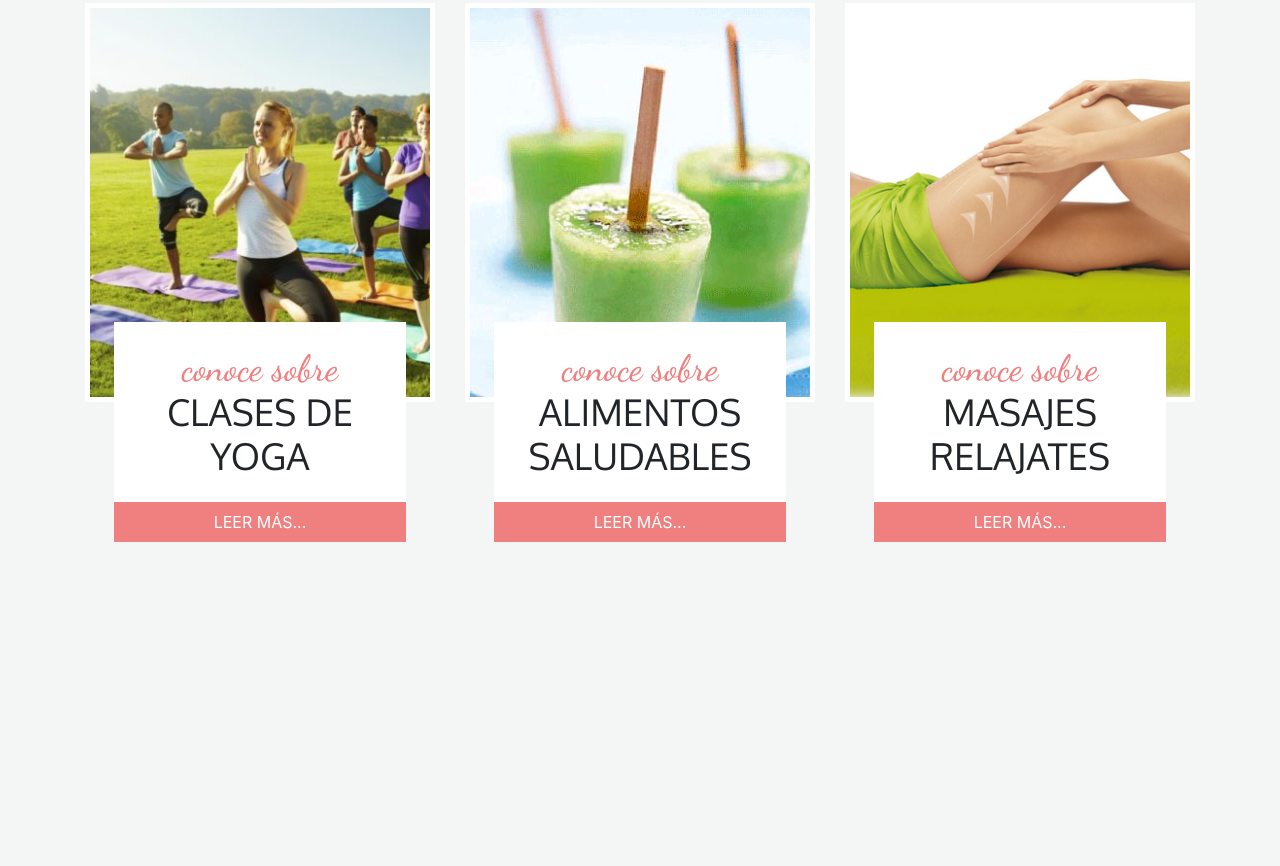
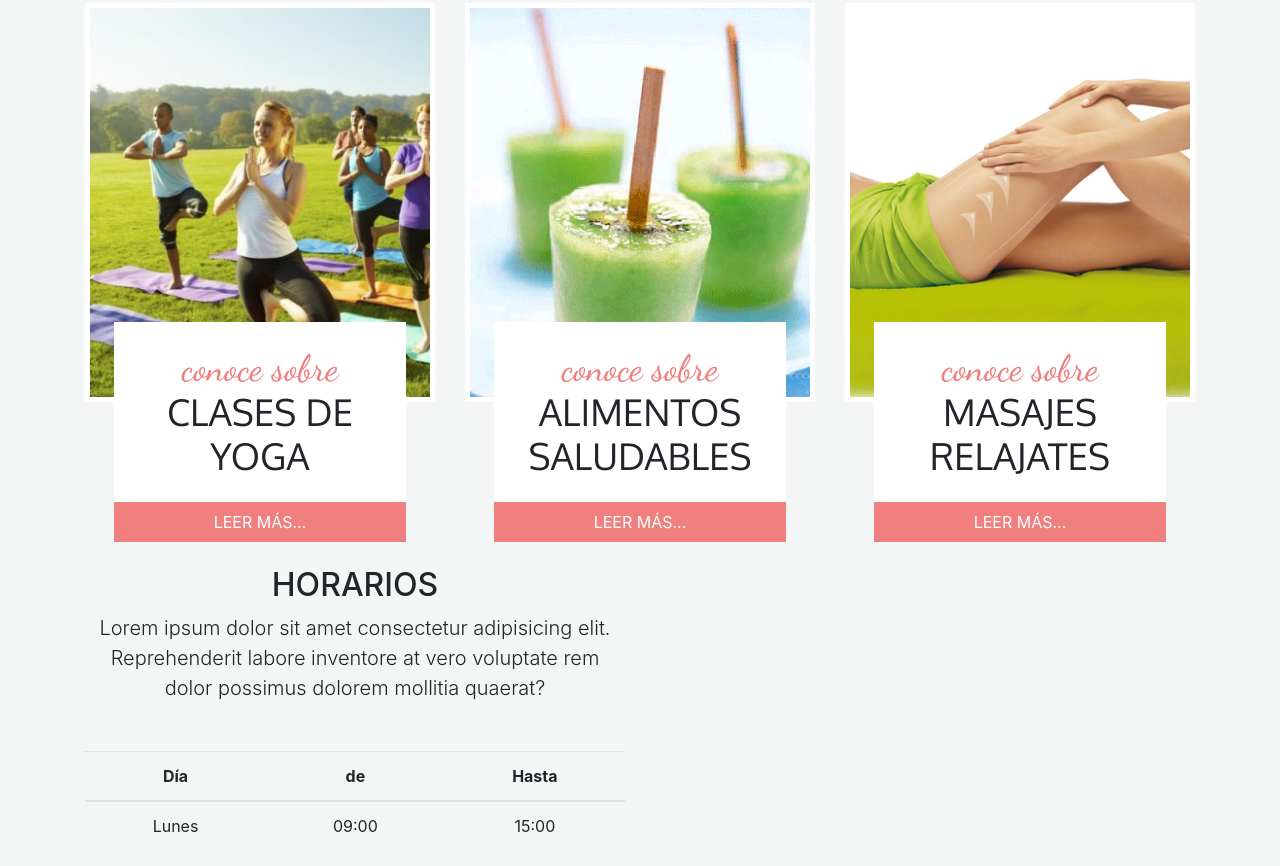
Before and after one commit to lgLuis/Bootstrap4_SPA, a plain HTML site: page index.html in a window 1280 px wide. Shown: the part 962-1828 px from the top of the page. Before the commit the page ends 1504 px from the top, so only its background shows below. Drawn offline with Linux system fonts and the light colour scheme.

Commit message:
tabla en el index

```diff
--- a/index.html
+++ b/index.html
@@ -189,6 +189,39 @@
                     </div> <!--FIN ROW-->
                 </div> <!--FIN IMAGEN-->
             </div><!--FIN MD-4 -->
+        </div>
+    </div>
+
+    <div class="horario">
+        <div class="container">
+            <div class="row">
+                <div class="col-md-6">
+                    <h2 class="text-center text-uppercase mt-4">
+                        Horarios
+                    </h2>
+                    <p class="text-center lead">
+                        Lorem ipsum dolor sit amet consectetur adipisicing elit. Reprehenderit labore inventore at vero voluptate rem dolor possimus dolorem mollitia quaerat?
+                    </p>
+
+                    <table class="table table-hover text-center mt-5">
+                        <thead>
+                            <tr>
+                                <th class="text-center">Día</th>
+                                <th class="text-center">de</th>
+                                <th class="text-center">Hasta</th>
+                            </tr>
+                        </thead>
+                        <tbody>
+                            <tr>
+                                <td>Lunes</td>
+                                <td>09:00</td>
+                                <td>15:00</td>
+                            </tr>
+                        </tbody>
+
+                    </table>
+                </div>
+            </div>
 
         </div>
     </div>
```
